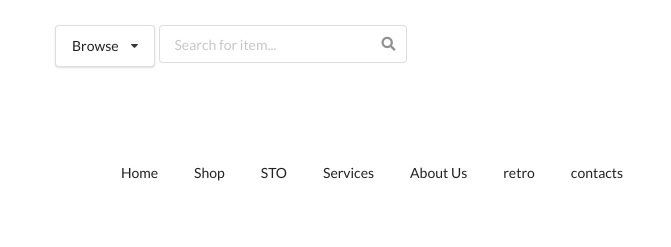
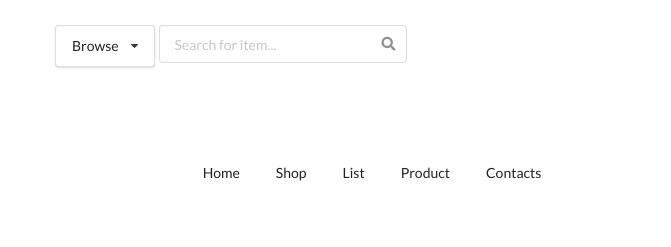
Before and after one commit to EXXXSOM/EXXXSOM.github.io, a plain HTML site: page Lab2My/checkout.html in a window 1280 px wide. Shown: the top 247 px of the page, 268-939 px from the left. Drawn offline with nearby package versions, Linux system fonts and the light colour scheme; files whose address does not match are found by name.

Commit message:
Fix menu

```diff
--- a/Lab2My/checkout.html
+++ b/Lab2My/checkout.html
@@ -66,27 +66,22 @@
 
           </div>
           <div class="column">
-            <div class="ui secondary menu">
+                       <div class="ui secondary menu">
               <a href="index.html" class="item">
                 Home
               </a>
               <a href="product.html" class="item">
                 Shop
+                <div class="activeLine"></div>
               </a>
               <a href="shopingCart.html" class="item">
-                STO
+                List
               </a>
               <a href="singlePage.html" class="item">
-                Services
+                Product
               </a>
               <a class="item">
-                About Us
-              </a>
-              <a class="item">
-                retro
-              </a>
-              <a class="item">
-                contacts
+                Contacts
               </a>
             </div>
           </div>
```
Also changed, not shown: Lab2My/index.html (+3 -9 lines), Lab2My/product.html (+2 -8 lines), Lab2My/shopingCart.html (+4 -10 lines), Lab2My/singlePage.html (+2 -8 lines).
